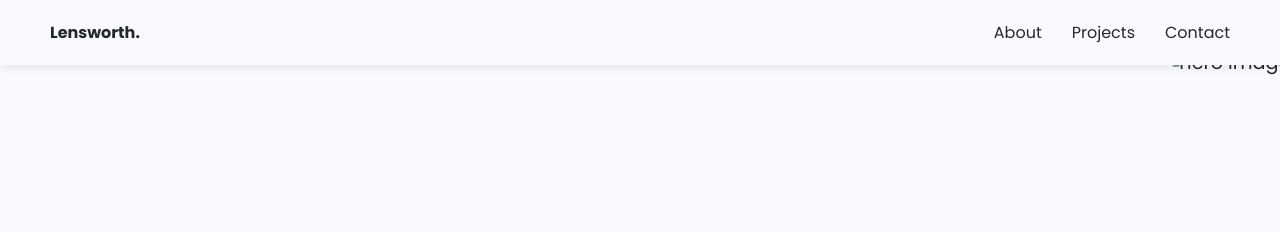
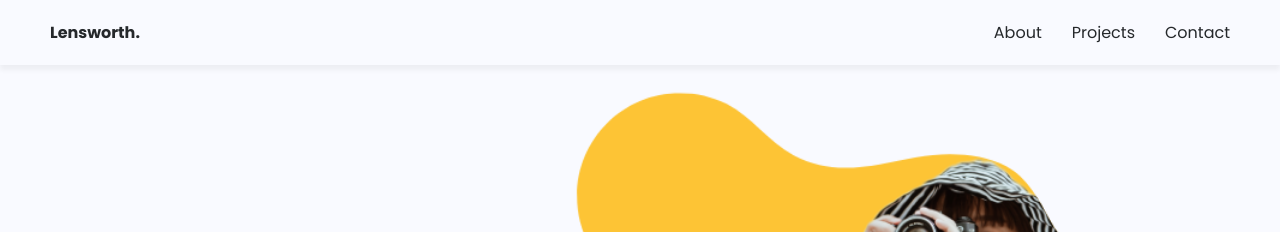
Before and after one commit to manishmehta00/ava-two, a plain HTML site: page index.html in a window 1280 px wide. Shown: the top 232 px of the page. Drawn offline with nearby package versions, Linux system fonts and the light colour scheme; the site is published under a folder, as on GitHub Pages, so addresses that start at the root find nothing.

Commit message:
Update index.html

```diff
--- a/index.html
+++ b/index.html
@@ -33,7 +33,7 @@
                     <a href="" class="btn btn-2">Linkdin</a>
                 </div>
                 <div class="hero-img">
-                    <img src="/Images/hero-img.png" alt="hero image">
+                    <img src="./Images/hero-img.png" alt="hero image">
                 </div>
             </section>
             <section class="about" id="about">
```
